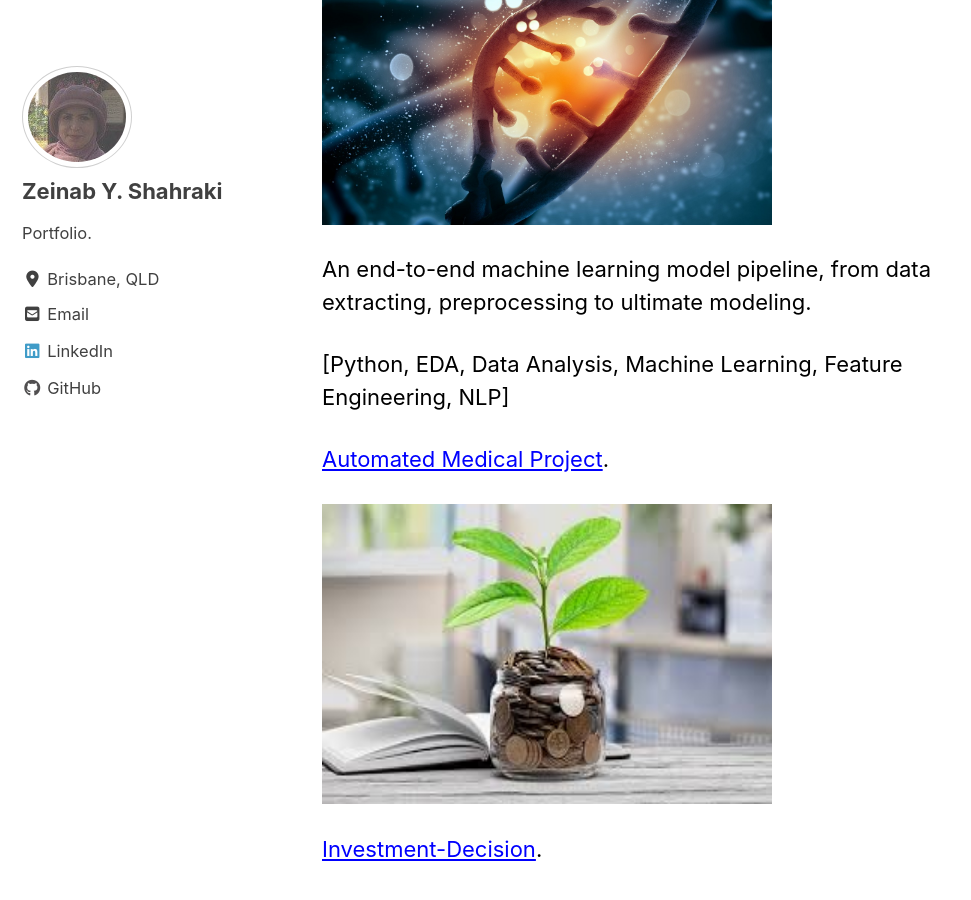
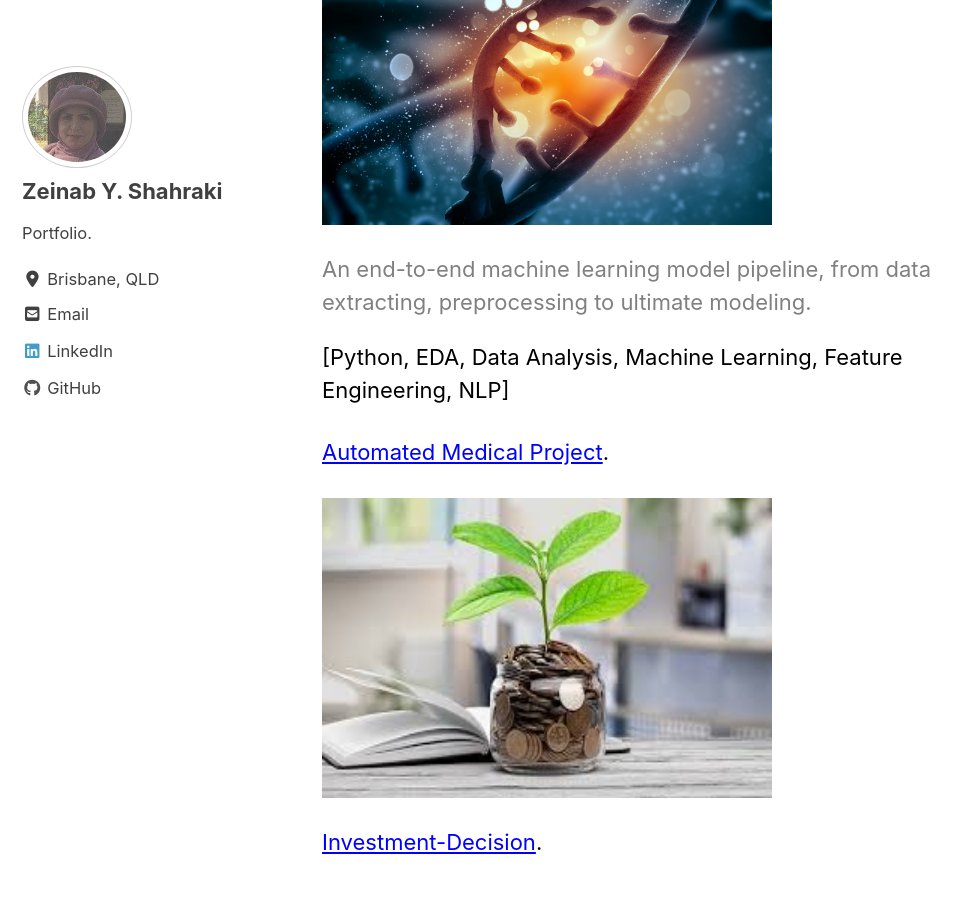
Before and after one commit to z1shahraki/z1shahraki.github.io, a Jekyll site: the page built from _pages/machinelearning.md, in a window 1280 px wide and 900 px high, scrolled down 1728 px. Shown: the whole window, without its empty margins (0-971 px from the left). Built offline with Jekyll 4.4.1, drawn with Linux system fonts in a browser that asks for light colours; cached includes are drawn as plain includes; nearby versions of some CDN libraries.

Commit message:
new gith

```diff
--- a/_pages/machinelearning.md
+++ b/_pages/machinelearning.md
@@ -21,7 +21,7 @@
 
 <img src="{{ site.url }}{{ site.baseurl }}/images/genetic2.jpg" alt="Best Finance Decision" style="width:450px;height:300px;">
 
-An end-to-end machine learning model pipeline, from data extracting, preprocessing to ultimate modeling.
+<font color="gray">An end-to-end machine learning model pipeline, from data extracting, preprocessing to ultimate modeling.</font>
 
 [Python, EDA, Data Analysis, Machine Learning, Feature Engineering, NLP]
 
```
